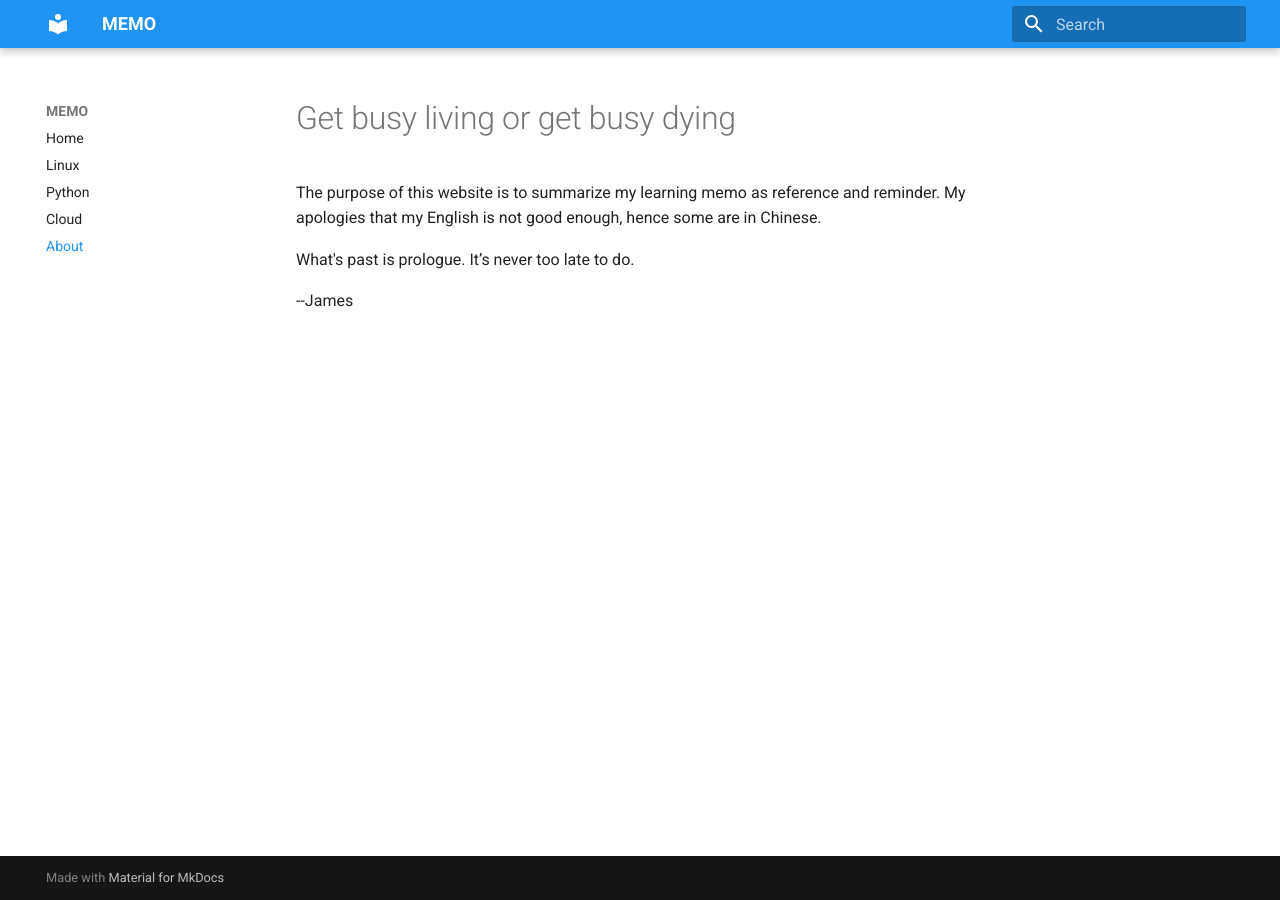
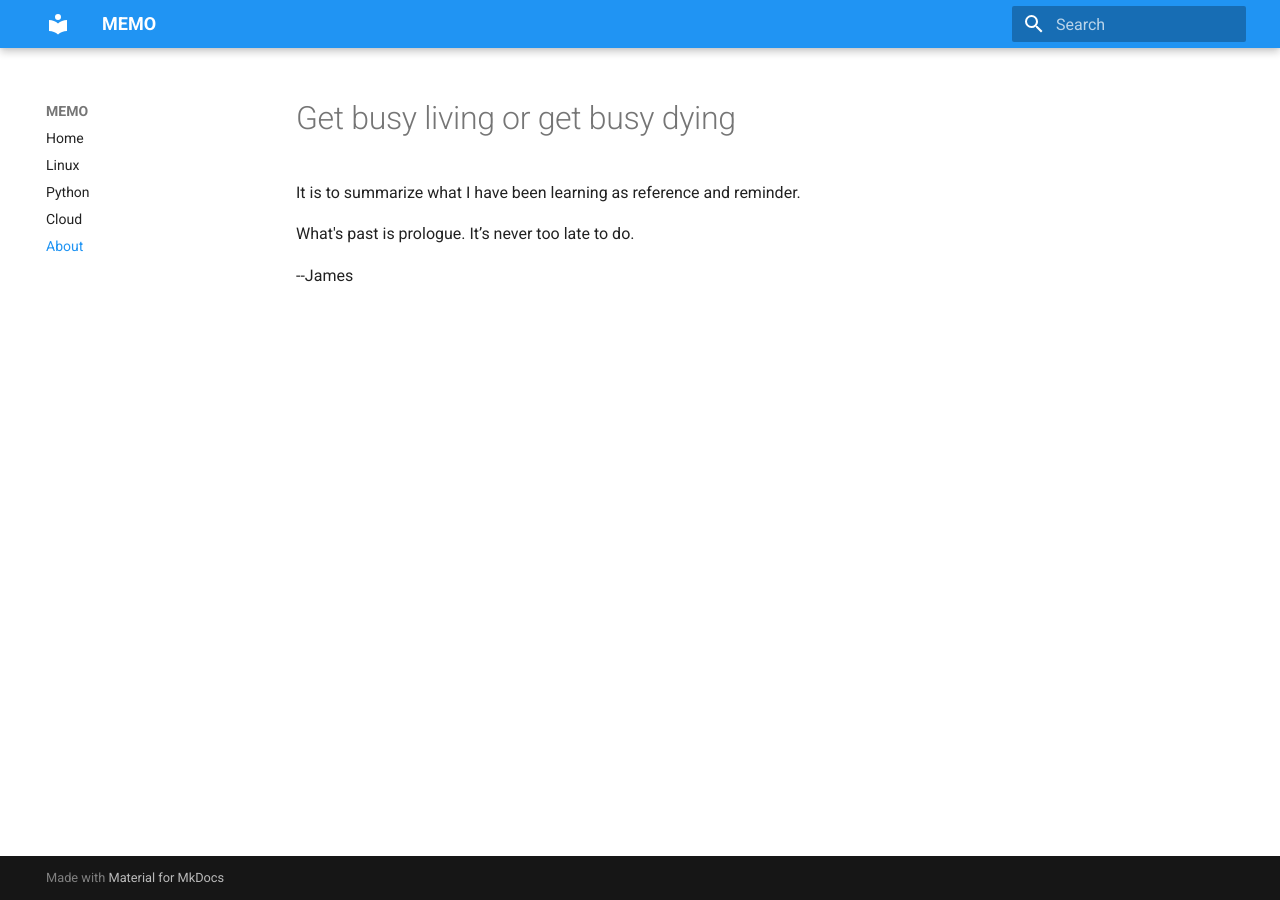
Before and after one commit to huyuhui001/mySite, an MkDocs documentation site: the page built from docs/about.md, in a window 1280 px wide. Built offline with MkDocs 1.6.1 and Material for MkDocs 9.7.7, drawn with Linux system fonts in a browser that asks for light colours.

Commit message:
Documentation

```diff
--- a/docs/about.md
+++ b/docs/about.md
@@ -1,7 +1,6 @@
 # Get busy living or get busy dying
 
-The purpose of this website is to summarize my learning memo as reference and reminder.
-My apologies that my English is not good enough, hence some are in Chinese.
+It is to summarize what I have been learning as reference and reminder.
 
 What's past is prologue. It’s never too late to do.
 
```
Also changed, not shown: docs/cloud.md (added, +3 -0 lines), docs/cloud/MicroservicesKubernetes.md (added, +1 -0 lines), docs/cloud/cloud_index.md (added, +3 -0 lines), docs/index.md (+5 -0 lines), docs/linux.md (line endings or trailing spaces), docs/python/Foundation/ch06.md (added).
